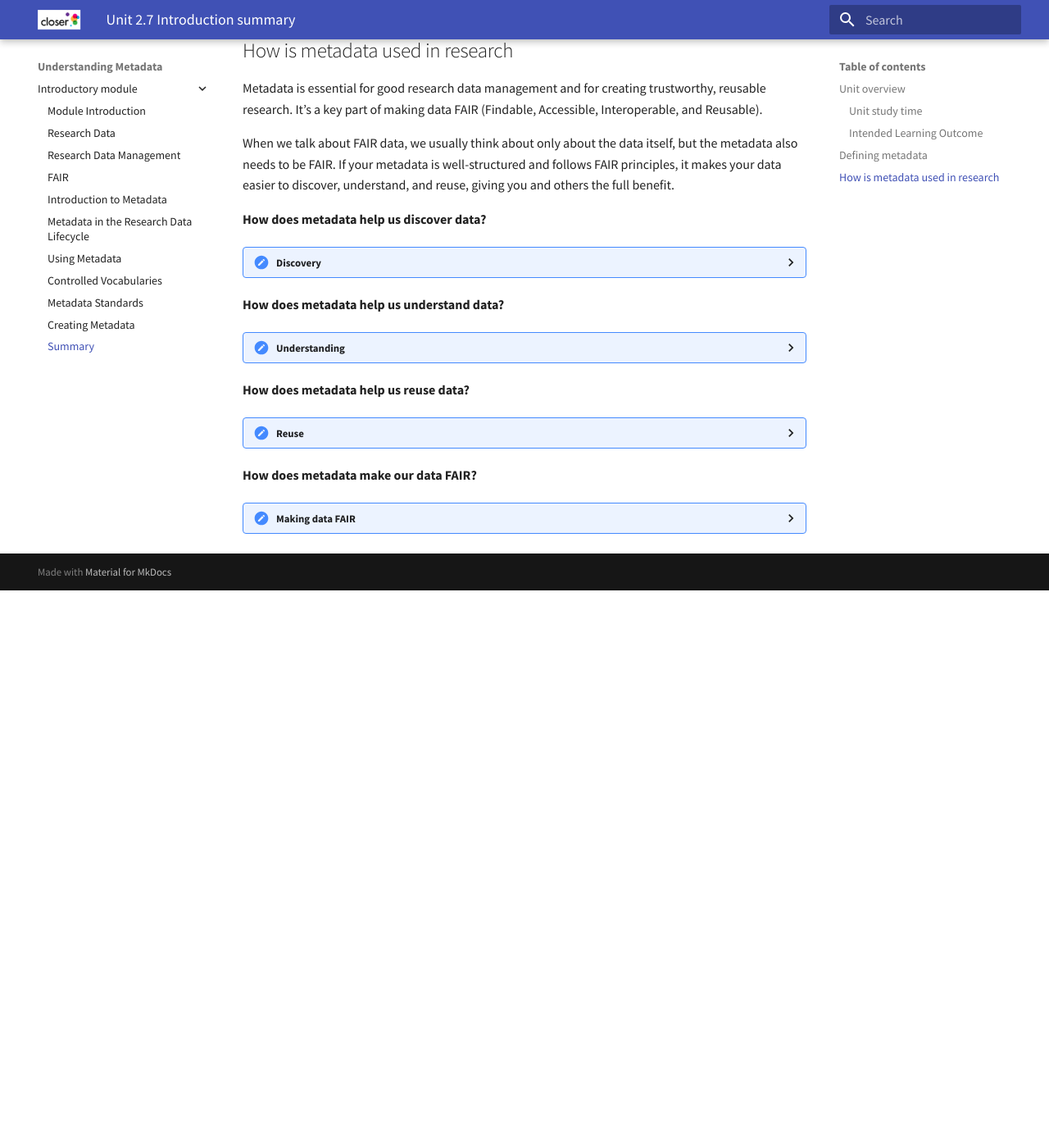
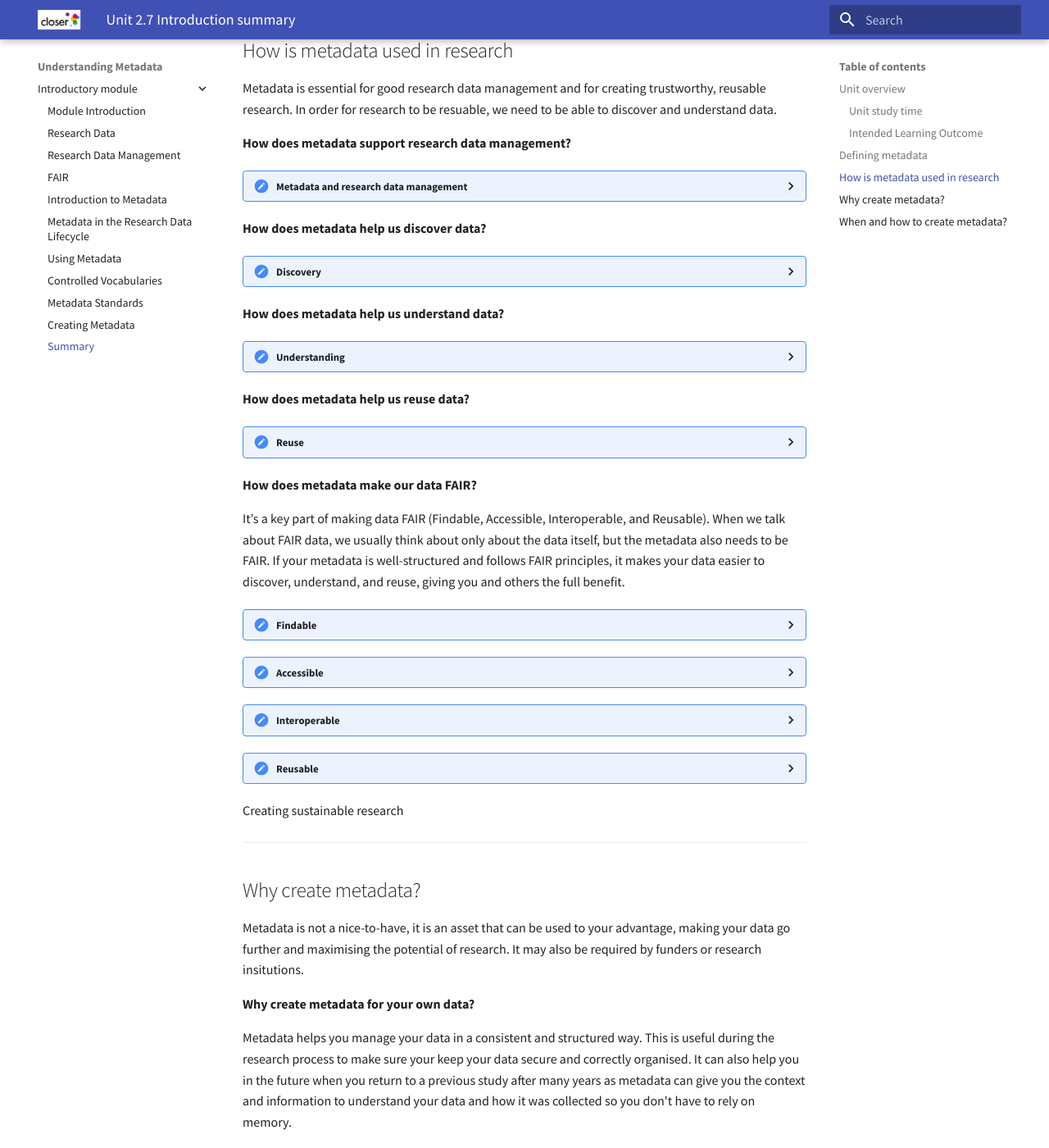
Before and after one commit to spuddybike/understanding-metadata, an MkDocs documentation site: the page built from docs/introduction/2.7 Introduction summary.md, in a window 1280 px wide and 1400 px high, scrolled down 915 px. Shown: the whole window at 82% size. Built offline with MkDocs 1.6.1 and Material for MkDocs 9.7.7, drawn with Linux system fonts in a browser that asks for light colours; before the commit the page ends 1635 px from its top, so only the background shows below that; some of the changed text lies outside the part shown.

Commit message:
Update 2.7 Introduction summary.md

```diff
--- a/docs/introduction/2.7 Introduction summary.md
+++ b/docs/introduction/2.7 Introduction summary.md
@@ -35,16 +35,23 @@
 
 ## How is metadata used in research
 
-Metadata is essential for good research data management and for creating trustworthy, reusable research. It’s a key part of making data FAIR (Findable, Accessible, Interoperable, and Reusable).
+Metadata is essential for good research data management and for creating trustworthy, reusable research. In order for research to be resuable, we need to be able to discover and understand data.
 
-When we talk about FAIR data, we usually think about only about the data itself, but the metadata also needs to be FAIR. If your metadata is well-structured and follows FAIR principles, it makes your data easier to discover, understand, and reuse, giving you and others the full benefit.
+**How does metadata support research data management?**
+
+<details>
+<summary>Metadata and research data management</summary>
+<p></p>
+Metadata helps us manage our data during the research process. By capturing, file formats, versioning and provenance of the data as we go along, metadata documents the research process clearly. It enables us to organise our data and make sure it's secure, reducing the risk of losing data or accidentally allowing restricted data to be accessible. As such, metadata improves our research data management, making our data more trustworthy and helping us preserve it for future use. It may also be needed as part of a funding or journal requirement as evidence of data sharing and well managed data.
+
+</details>
 
 **How does metadata help us discover data?**
 
 <details>
 <summary>Discovery</summary>
 <p></p>
-Metadata powers data catalogues which are a key discovery tool in research. On these sites, a large number of studies are listed so people can find past studies for their own work, whether to reference or to use as secondary data. Without metadata, we wouldn't be able to search or filter these sites, intstead we would have to scroll through hundreds of pages and click into every individual record to find studies that relevant for our work. As metadata is machine readable and machine actionable, it helps organise all the studies on a data catalogues and provides us with the data to filter and search.
+Metadata powers data catalogues which are a key discovery tool in research. On these sites, a large number of studies are listed so people can find past studies for their own work, whether to reference or to use as secondary data. Without metadata, we wouldn't be able to search or filter these sites, intstead we would have to scroll through hundreds of pages and click into every individual record to find studies that relevant for our work. As metadata is machine readable and machine actionable, it helps organise all the studies on a data catalogue and provides us with the data to filter and search.
 </details>
 
 **How does metadata help us understand data?**
@@ -69,45 +76,52 @@
 
 **How does metadata make our data FAIR?**
 
+It’s a key part of making data FAIR (Findable, Accessible, Interoperable, and Reusable). When we talk about FAIR data, we usually think about only about the data itself, but the metadata also needs to be FAIR. If your metadata is well-structured and follows FAIR principles, it makes your data easier to discover, understand, and reuse, giving you and others the full benefit.
+
 <details>
-<summary>Making data FAIR</summary>
+<summary>Findable</summary>
 <p></p>
 <b>Findable</b><br>
 Metadata describes your research, from the study level (e.g. title, author, location) to the variable level (e.g. variable name, data type, unit of measurement). It includes persistent identifiers (like DOIs) linked to a study or dataset. By making your metadata findable, you make your research findable.
 <p></p>
 You can make your metadata findable by depositing it in a data or metadata catalogue. This makes it searchable on these platforms, allowing people to find it. You also need to store your metadata to be structured and stored in a machine readable format, such as XML, JSON or CSV. If it's not, machines will not be able to process and action your metadata meaning people will be less likely able to find it.
-<p></p>
+
+</details>
+
+<details>
+<summary>Accessible</summary>
 <p></p>
 <b>Accessible</b><br>
 Metadata specifies the access conditions (open or restricted) and protocols (HTTP, FTP, API) of your research data. It also provides license information so users know how they can use your data. This ensures that your data is both accessible and secure.
 <p></p>
 You can make your metadata accessible by ensuring that your metadata is available even if you have closed data. By being publicly accessible, researchers know the dataset exists and how to request access.
-<p></p>
+
+</details>
+
+<details>
+<summary>Interoperable</summary>
 <p></p>
 <b>Interoperable</b><br>
-By describing your data in a structured way, metadata makes your research interoperable with centralised systems like data and metadata catalogue. If we had unstructured free-text desciption of our research, data and metadata catalogues wouldn't know how to process the information. This means our research can't be integrated into the system or compared with other studies.
+By describing your data in a structured way, metadata makes your research interoperable with centralised systems like data and metadata catalogues. If we had unstructured free-text desciption of our research, data and metadata catalogues wouldn't know how to process the information. This means your research can't be integrated into these systems and it would be hard to compare your research with other studies as there is no clear structure to follow.
 <p></p>
-You can make your metadata interoperable by ensuring your metadata is structured. Sometimes data and metadata catalogues provide you with schmeas that you can follow, ensuring you capture the necessary metadata in the correct way so it can be integrated into the system. You can also follow schemas and standards
+You can make your metadata interoperable by ensuring your metadata is structured and standardised where possible. Sometimes data and metadata catalogues provide you with schemas you can follow, ensuring you capture the necessary metadata in the correct way. Using controlled vocabularies further help you create interoperable metadata by providing standardised terms that are widely available. This reduces the risk of different studies using different words to mean the same thing.
 <p></p>
+You can also follow metadata standards which define how metadata should be organised and provide consistency in the terms you use. This means you will be able to compare and exchange metadata with any study that uses the same standard as you. The power of a standard increases if more people use it as more studies become interoperable. So, even if you're not planning on depositing your metadata to a data or metadata catalogue, following a metadata schema and/or standard can help you implement a clear structure for your metadata and make it interoperable for future use.
+
+</details>
+
+<details>
+<summary>Reusable</summary>
 <p></p>
 <b>Resuable</b><br>
+As people can find and understand your research easily with metadata, metadata encourages the re-use of data. It provides the context behind a study and let's you know how to interpret data. By capturing the data's provenance, metadata increases the trustworthiness of data so it is more likely to be re-used in new studies. Moreover, if your metadata is interoperable, your study can be effectively compared to other studies, allowing people to build new research enquiries from multiple datasets.
 
-**How do we create FAIR metadata?**
+As metadata outlines license and usage for data, it informs people how they can use their data.
 
-<details>
-<summary>Creating FAIR metadata</summary>
-<p></p>
+</details>
 
-Findable
+Creating sustainable research
 
-
-Acessible
-You wan
-
-Interoperable
-
-Reusable
-Metadata describes provenance
 
 ---
 
@@ -127,9 +141,9 @@
 
 **Who might require you to create metadata?**
 
-Metadata plays a key role in FAIR data, a standard to which the research community are working towards. Recognising the far reaching benefits many
+Metadata plays a key role in FAIR data, a standard to which the research community are working towards. As such, funders, insitutions or journals may require you to create metadata as part of your research.
 
-**How does metadata help sustainable research and FAIR?**
+
 
 
 ## When and how to create metadata?
```
